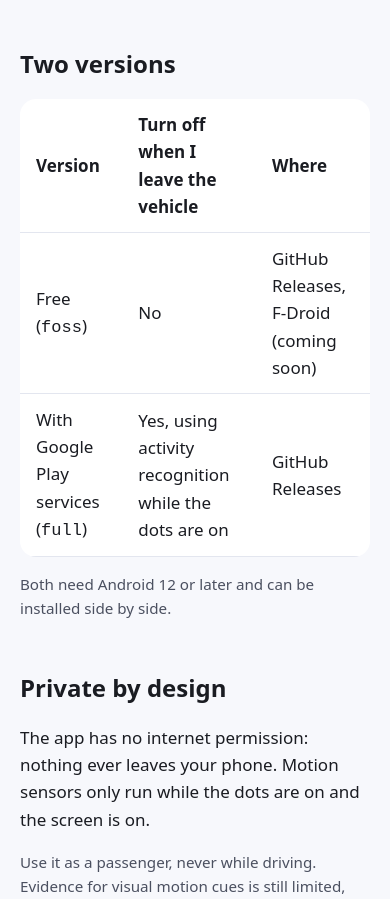
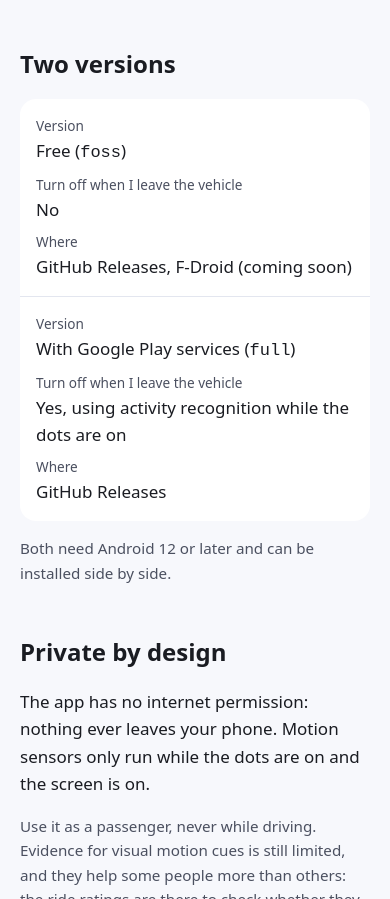
Before and after one commit to jgobi/movingdots, a plain HTML site: page site/index.html in a window 390 px wide. Shown: the part 2018-2917 px from the top of the page. Drawn offline with Linux system fonts and the light colour scheme.

Commit message:
Site: stack the versions table on phones, slightly larger dots
On narrow screens the three-column table was cramped; each version is now
a labelled block.

Co-Authored-By: Claude Opus 5.5 <noreply@anthropic.com>

```diff
--- a/site/index.html
+++ b/site/index.html
@@ -55,8 +55,8 @@
     <h2>Two versions</h2>
     <table>
       <tr><th>Version</th><th>Turn off when I leave the vehicle</th><th>Where</th></tr>
-      <tr><td>Free (<code>foss</code>)</td><td>No</td><td>GitHub Releases, F-Droid (coming soon)</td></tr>
-      <tr><td>With Google Play services (<code>full</code>)</td><td>Yes, using activity recognition while the dots are on</td><td>GitHub Releases</td></tr>
+      <tr><td data-label="Version">Free (<code>foss</code>)</td><td data-label="Turn off when I leave the vehicle">No</td><td data-label="Where">GitHub Releases, F-Droid (coming soon)</td></tr>
+      <tr><td data-label="Version">With Google Play services (<code>full</code>)</td><td data-label="Turn off when I leave the vehicle">Yes, using activity recognition while the dots are on</td><td data-label="Where">GitHub Releases</td></tr>
     </table>
     <p class="note">Both need Android 12 or later and can be installed side by side.</p>
   </section>
--- a/site/style.css
+++ b/site/style.css
@@ -66,7 +66,7 @@ header {
 .phone .lines span:nth-child(3n) { width: 70%; }
 .dots { position: absolute; inset: 0; animation: sway 4s ease-in-out infinite; }
 .dots i {
-  position: absolute; width: 10px; height: 10px; border-radius: 50%;
+  position: absolute; width: 12px; height: 12px; border-radius: 50%;
   background: #202020; border: 2px solid #fff; box-shadow: 0 0 0 1px #0003;
 }
 @keyframes sway { 0%, 100% { transform: translateY(-14px); } 50% { transform: translateY(14px); } }
@@ -89,4 +89,11 @@ footer { padding-top: 24px; padding-bottom: 40px; border-top: 1px solid var(--bo
   .hero { grid-template-columns: 1fr; padding: 28px; }
   .hero h1 { font-size: 1.9rem; }
   .phone { margin: 0 auto; }
+  /* The versions table becomes one labelled block per version. */
+  table, tbody, tr, td { display: block; }
+  tr:first-child { display: none; }
+  tr { padding: 12px 16px; border-bottom: 1px solid var(--border); }
+  tr:last-child { border-bottom: none; }
+  td { border: none; padding: 4px 0; }
+  td::before { content: attr(data-label); display: block; font-size: .85rem; color: var(--muted); }
 }
```
Also changed, not shown: site/pt/index.html (+2 -2 lines).
